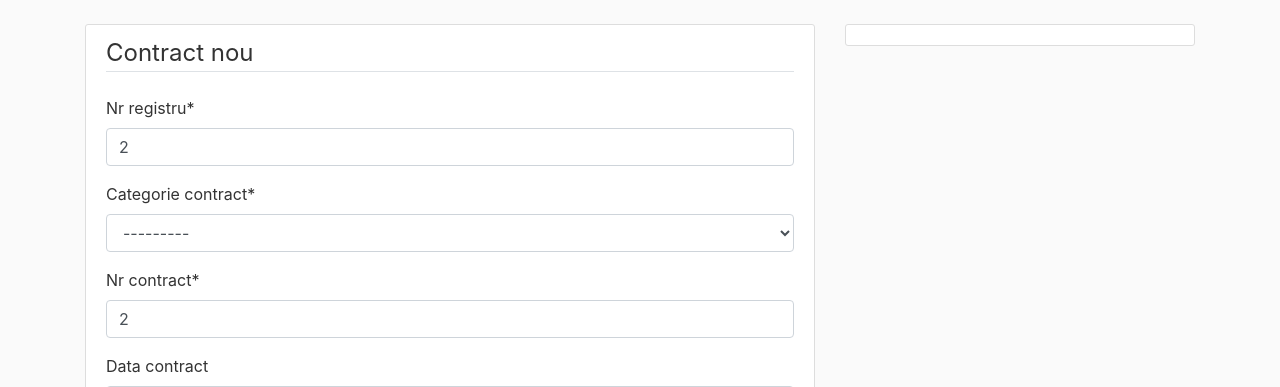
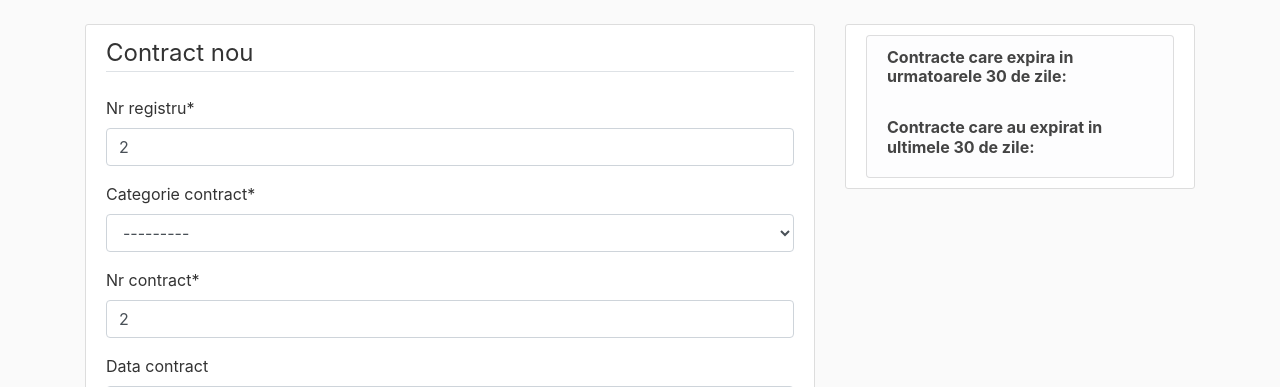
Before and after one commit to adina-calin/contracts, a Django app: page /contracte/contract/new/ in a window 1280 px wide. Shown: the part 56-443 px from the top of the page. Run offline with Django 3.2, Linux system fonts and the light colour scheme; tables that the repository leaves empty hold one stand-in row (values such as "Sample post"); some libraries are stand-ins or nearby versions.

Commit message:
afisare contr care expira/au expirat in 30 zile

```diff
--- a/src/ev_contracte/contr_clienti/templates/contr_clienti/base.html
+++ b/src/ev_contracte/contr_clienti/templates/contr_clienti/base.html
@@ -65,6 +65,25 @@
             <div class="col-md-4">
                 <div class="content-section">
                     {% block 1baralaterala %}{% endblock %}
+                    <div class="list-group-item list-group-item-light">
+                        <h6><b>Contracte care expira in urmatoarele 30 de zile:</b></h6>
+                        {% for contract in contracte %}
+                        <ul>
+                        {% if contract.zile_pana_la_expirare is not None %}
+                        <li><a href="{% url 'contract-detail' contract.id %}" style="color:blue;"> Contractul {{contract}} exipra in <b> {{contract.zile_pana_la_expirare}} zile. </b></a></li>
+                        {% endif %}
+                        </ul>
+                        {% endfor %}
+                        <br>
+                        <h6><b>Contracte care au expirat in ultimele 30 de zile:</b></h6>
+                        <ul>
+                        {% for contract in contracte %}
+                        {% if contract.zile_de_la_expirare is not None %}
+                        <li> <a href="{% url 'contract-detail' contract.id %}" style="color:red;"> Contractul {{contract}} a expirat de <b>{{contract.zile_de_la_expirare}} zile. </b></a></li>
+                        {% endif %}
+                        {% endfor %}
+                        </ul>
+                    </div>
                     {% block 2baralaterala %}{% endblock %}
                 </div>
             </div>
--- a/src/ev_contracte/contr_clienti/views.py
+++ b/src/ev_contracte/contr_clienti/views.py
@@ -29,6 +29,13 @@
     return render(request, 'contr_clienti/home.html', context)
 
 
+# def test(request):
+#    contracte = Contract.objects.all()
+#    for contract in contracte:
+#        zile = contract.zile_pana_la_expirare
+#        return {'zile': zile}
+
+
 def contract_detalii(request, pk1):
     contract = Contract.objects.get(id=pk1)
     acteaditionale = contract.actaditional_set.all()
@@ -40,6 +47,8 @@
     ultimul_contract = Contract.objects.latest('nr_registru')
     ultimul_actaditional = ActAditional.objects.latest('nr_registru')
 
+    contracte = Contract.objects.all()
+
     context = {
         'contract': contract,
         'acteaditionale':acteaditionale,
@@ -48,6 +57,7 @@
         'servicii':servicii,
         'ultimul_contract': ultimul_contract,
         'ultimul_actaditional': ultimul_actaditional,
+        'contracte': contracte,
         }
 
     return render(request, 'contr_clienti/contract_detail.html', context)
@@ -77,10 +87,12 @@
 def actaditional_detalii(request, pk1, pk2):
     contract = Contract.objects.get(id=pk1)
     actaditional = ActAditional.objects.get(id=pk2)
+    contracte = Contract.objects.all()
 
     context = {
         'contract': contract,
         'actaditional':actaditional,
+        'contracte': contracte,
     }
 
     return render(request, 'contr_clienti/actaditional_detail.html', context)
@@ -94,7 +106,9 @@
             form.save()
             return redirect('acasa')
 
-    context = {'form': form}
+    contracte = Contract.objects.all()
+
+    context = {'form': form, 'contracte': contracte,}
 
     return render(request, 'contr_clienti/contract_form.html', context)
 
@@ -103,9 +117,12 @@
     contract = Contract.objects.get(id=pk1)
     form = ActAditionalForm(initial={'contract': contract})
 
+    contracte = Contract.objects.all()
+
     context = {
         'contract': contract,
-        'form': form
+        'form': form,
+        'contracte': contracte,
     }
 
     if request.method == 'POST':
@@ -121,9 +138,12 @@
     contract = Contract.objects.get(id=pk1)
     form = ContractForm(instance=contract)
 
+    contracte = Contract.objects.all()
+
     context = {
         'form': form,
-        'contract': contract
+        'contract': contract,
+        'contracte': contracte,
     }
 
     if request.method == 'POST':
@@ -140,10 +160,13 @@
     actaditional = ActAditional.objects.get(id=pk2)
     form = ActAditionalForm(instance=actaditional)
 
+    contracte = Contract.objects.all()
+
     context = {
         'contract': contract,
         'actaditional': actaditional,
-        'form': form
+        'form': form,
+        'contracte': contracte,
     }
 
     if request.method == 'POST':
@@ -161,7 +184,9 @@
         contract.delete()
         return redirect('acasa')
 
-    context = {'object': contract}
+    contracte = Contract.objects.all()
+
+    context = {'object': contract, 'contracte': contracte,}
 
     return render(request, 'contr_clienti/contract_confirm_delete.html', context)
 
@@ -173,9 +198,12 @@
         actaditional.delete()
         return redirect('contract-detail', contract.id)
 
+    contracte = Contract.objects.all()
+
     context = context = {
         'contract': contract,
-        'actaditional': actaditional
+        'actaditional': actaditional,
+        'contracte': contracte,
     }
 
     return render(request, 'contr_clienti/actaditional_confirm_delete.html', context)
--- a/src/ev_contracte/ev_contracte/settings.py
+++ b/src/ev_contracte/ev_contracte/settings.py
@@ -69,6 +69,7 @@
                 'django.template.context_processors.request',
                 'django.contrib.auth.context_processors.auth',
                 'django.contrib.messages.context_processors.messages',
+                # 'contr_clienti.views.test'
             ],
         },
     },
```
Also changed, not shown: src/ev_contracte/contr_clienti/models.py (+0 -7 lines), src/ev_contracte/contr_clienti/templates/contr_clienti/home.html (+1 -19 lines).
